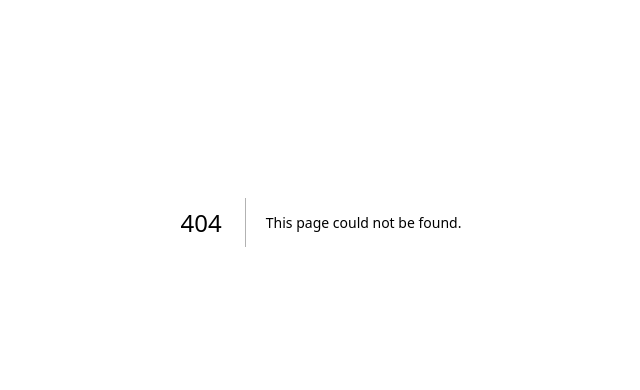
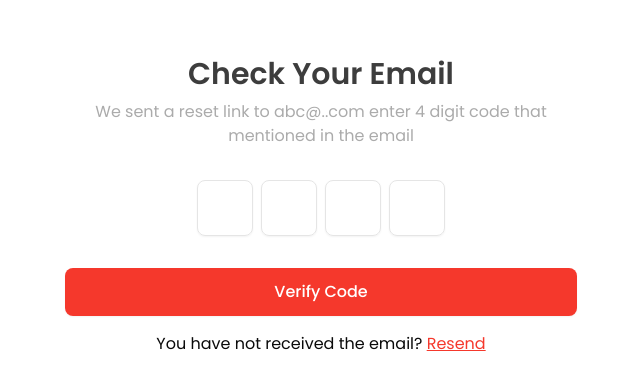
Before and after one commit to Rahad-Ullah/tax-software, a Next.js app: page /verify-otp in a window 1280 px wide. Before the commit this address had no page. Shown: the part 178-568 px from the top of the page, without its empty margins (319-959 px from the left). Built offline with nearby package versions, Linux system fonts and the light colour scheme.

Commit message:
Added verify otp page

```diff
--- a/package.json
+++ b/package.json
@@ -13,6 +13,7 @@
     "@radix-ui/react-slot": "^1.2.3",
     "class-variance-authority": "^0.7.1",
     "clsx": "^2.1.1",
+    "input-otp": "^1.4.2",
     "lucide-react": "^0.536.0",
     "next": "15.4.5",
     "react": "19.1.0",
--- /dev/null
+++ b/src/app/(auth)/verify-otp/page.tsx
@@ -0,0 +1,46 @@
+import { Button } from "@/components/ui/button";
+import {
+  InputOTP,
+  InputOTPGroup,
+  InputOTPSlot,
+} from "@/components/ui/input-otp";
+import Link from "next/link";
+
+const VerifyOtpPage = () => {
+  return (
+    <div className="flex flex-col justify-center h-screen">
+      <div className="py-16 px-8 max-w-xl mx-auto">
+        <section className="flex flex-col items-center text-center gap-2">
+          <h1 className="text-3xl font-semibold text-muted">
+            Check Your Email
+          </h1>
+          <p className="text-muted-foreground">
+            We sent a reset link to abc@..com enter 4 digit code that mentioned
+            in the email
+          </p>
+        </section>
+        <section className="grid gap-4 my-8">
+          <div className="flex justify-center">
+            <InputOTP maxLength={4}>
+              <InputOTPGroup className="flex justify-center">
+                <InputOTPSlot index={0} />
+                <InputOTPSlot index={1} />
+                <InputOTPSlot index={2} />
+                <InputOTPSlot index={3} />
+              </InputOTPGroup>
+            </InputOTP>
+          </div>
+          <Button className="mt-4">Verify Code</Button>
+          <p className="text-center">
+            You have not received the email?{" "}
+            <Link href={""} className="text-primary underline">
+              Resend
+            </Link>
+          </p>
+        </section>
+      </div>
+    </div>
+  );
+};
+
+export default VerifyOtpPage;
--- /dev/null
+++ b/src/components/ui/input-otp.tsx
@@ -0,0 +1,77 @@
+"use client";
+
+import * as React from "react";
+import { OTPInput, OTPInputContext } from "input-otp";
+import { MinusIcon } from "lucide-react";
+
+import { cn } from "@/lib/utils";
+
+function InputOTP({
+  className,
+  containerClassName,
+  ...props
+}: React.ComponentProps<typeof OTPInput> & {
+  containerClassName?: string;
+}) {
+  return (
+    <OTPInput
+      data-slot="input-otp"
+      containerClassName={cn(
+        "flex items-center gap-2 has-disabled:opacity-50",
+        containerClassName
+      )}
+      className={cn("disabled:cursor-not-allowed", className)}
+      {...props}
+    />
+  );
+}
+
+function InputOTPGroup({ className, ...props }: React.ComponentProps<"div">) {
+  return (
+    <div
+      data-slot="input-otp-group"
+      className={cn("flex items-center gap-2", className)}
+      {...props}
+    />
+  );
+}
+
+function InputOTPSlot({
+  index,
+  className,
+  ...props
+}: React.ComponentProps<"div"> & {
+  index: number;
+}) {
+  const inputOTPContext = React.useContext(OTPInputContext);
+  const { char, hasFakeCaret, isActive } = inputOTPContext?.slots[index] ?? {};
+
+  return (
+    <div
+      data-slot="input-otp-slot"
+      data-active={isActive}
+      className={cn(
+        "data-[active=true]:border-ring data-[active=true]:ring-ring/50 data-[active=true]:aria-invalid:ring-destructive/20 dark:data-[active=true]:aria-invalid:ring-destructive/40 aria-invalid:border-destructive data-[active=true]:aria-invalid:border-destructive dark:bg-input/30 border-input relative flex h-14 w-14 items-center justify-center border rounded-md text-lg shadow-xs transition-all outline-none first:border-l data-[active=true]:z-10 data-[active=true]:ring-[3px]",
+        className
+      )}
+      {...props}
+    >
+      {char}
+      {hasFakeCaret && (
+        <div className="pointer-events-none absolute inset-0 flex items-center justify-center">
+          <div className="animate-caret-blink bg-foreground h-4 w-px duration-1000" />
+        </div>
+      )}
+    </div>
+  );
+}
+
+function InputOTPSeparator({ ...props }: React.ComponentProps<"div">) {
+  return (
+    <div data-slot="input-otp-separator" role="separator" {...props}>
+      <MinusIcon />
+    </div>
+  );
+}
+
+export { InputOTP, InputOTPGroup, InputOTPSlot, InputOTPSeparator };
```
Also changed, not shown: 1 other file (tests, documents, lock files or other folders).
